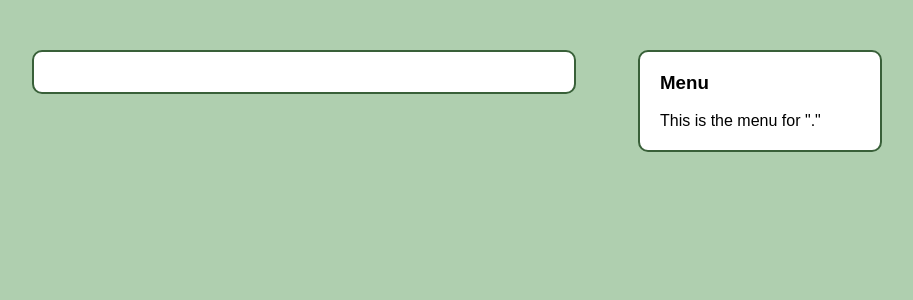
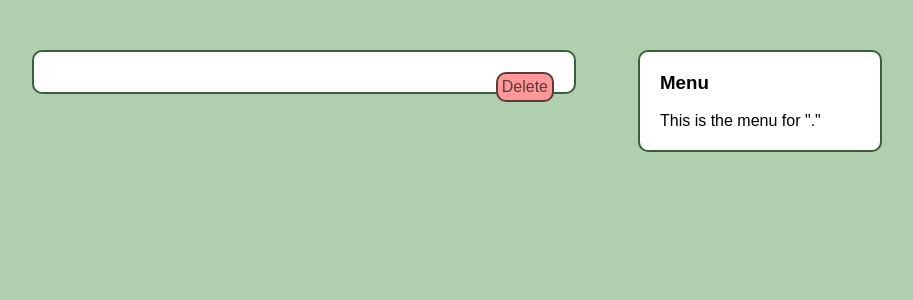
Before and after one commit to davidhammaker/Restaurant_Menu_App, a Flask app: template restaurant_menu_app/templates/restaurant.html in a window 1280 px wide. Shown: the part 87-387 px from the top of the page, without its empty margins (183-1096 px from the left). Run offline with Flask 2, Linux system fonts and the light colour scheme; the template is opened without the code that fills it, so the values that code supplies are empty.

Commit message:
Add 'delete' button to 'restaurant' view
Now, when a user clicks on a restaurant, the user sees a delete button,
which leads to the restaurant's corresponding 'delete_confirm' page.
(All 'delete_restaurant' references have been updated to
'delete_confirm' for consistency.)

```diff
--- a/restaurant_menu_app/static/main.css
+++ b/restaurant_menu_app/static/main.css
@@ -214,3 +214,14 @@ nav{
     padding-top: 10px;
     padding-bottom: 10px;
 }
+
+/* Buttons */
+.delete-button{
+    color: #603939;
+    background-color: #ff9999;
+    border-width: 2px;
+    border-style: solid;
+    border-radius: 10px;
+    padding: 4px;
+    float: right;
+}
--- a/restaurant_menu_app/templates/restaurant.html
+++ b/restaurant_menu_app/templates/restaurant.html
@@ -5,6 +5,7 @@
             <div class="main">
                     <article>
                         <div class="res-head">
+                            <a class="delete-button" href="{{ url_for('delete_confirm', restaurant_name=restaurant.name) }}">Delete</a>
                             <h1>{{ restaurant.name }}</h1>
                         </div>
                     </article>
--- a/restaurant_menu_app/views.py
+++ b/restaurant_menu_app/views.py
@@ -33,7 +33,7 @@ def new_restaurant():
 
 
 @app.route('/<string:restaurant_name>/delete_confirm')
-def delete_restaurant(restaurant_name):
+def delete_confirm(restaurant_name):
     restaurant = Restaurant.query.filter_by(name=restaurant_name).first()
     if not restaurant:
         return redirect(url_for('home'))
@@ -55,4 +55,4 @@ def delete(restaurant_name):
         return redirect(url_for('home'))
     else:
         flash('Please select an option and try again.', 'neutral')
-        return redirect(url_for('delete_restaurant', restaurant_name=restaurant_name))
+        return redirect(url_for('delete_confirm', restaurant_name=restaurant_name))
```
